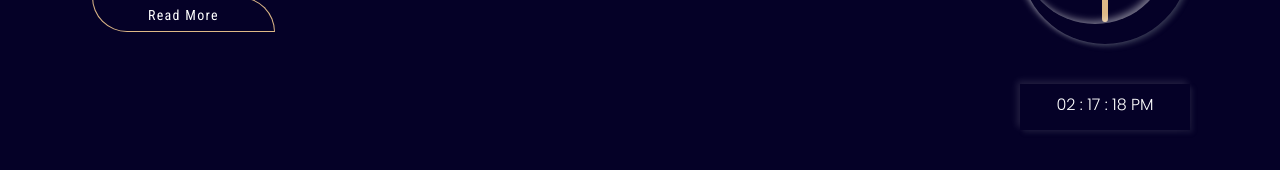
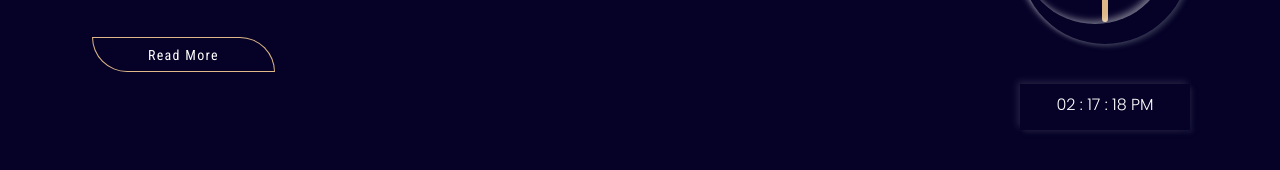
Before and after one commit to CodewithKisha/Javascript_timer, a plain HTML site: page index.html in a window 1280 px wide. Shown: the part 310-480 px from the top of the page. Drawn offline with Linux system fonts and the light colour scheme.

Commit message:
Update style.css

```diff
--- a/style.css
+++ b/style.css
@@ -54,6 +54,7 @@ p {
     border: 1px solid burlywood;
     border-radius: 0 50px 0 50px;
     padding: 4px 55px;
+    margin: 40px 0 30px 0
 }
 
 .btn a {
```
